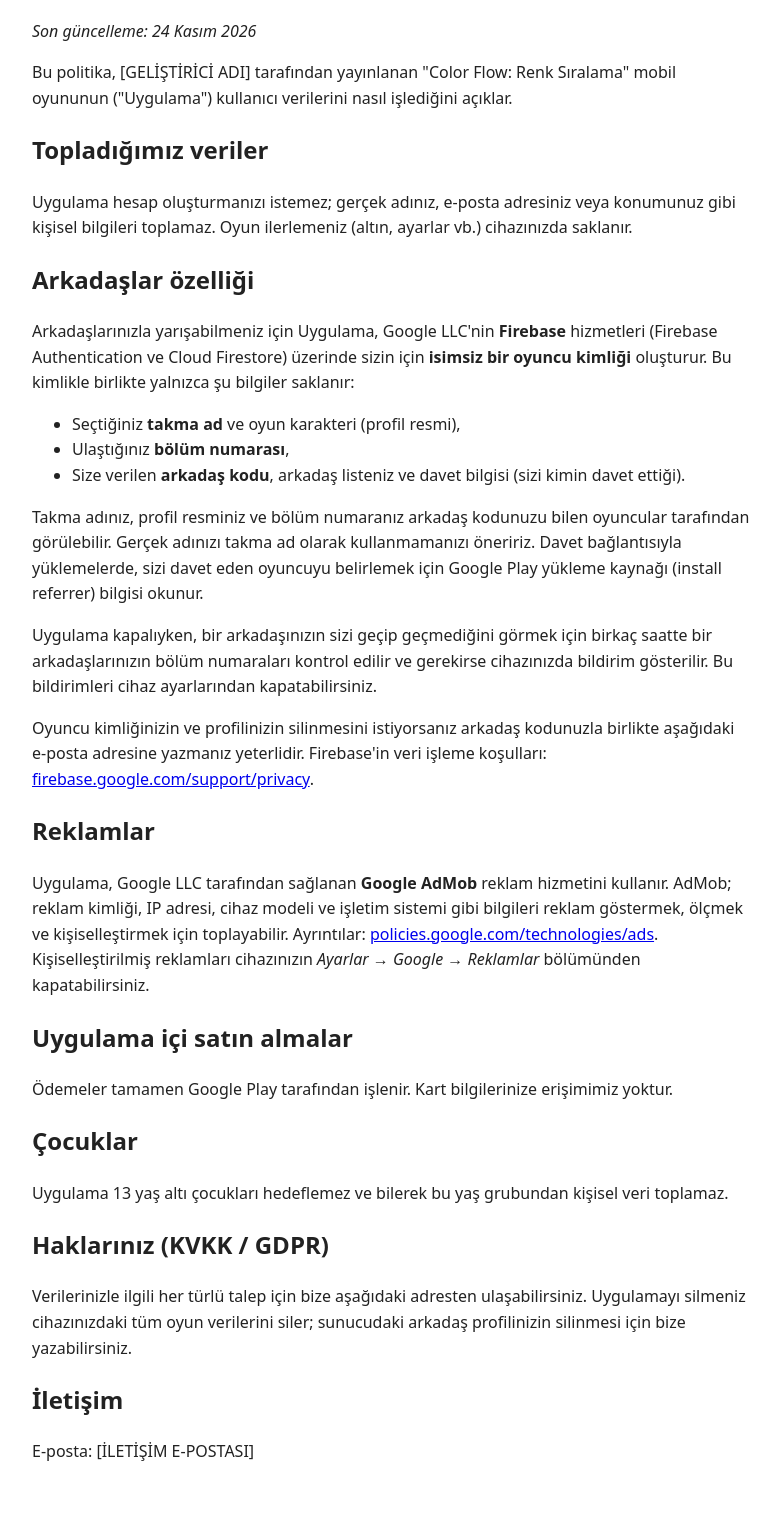
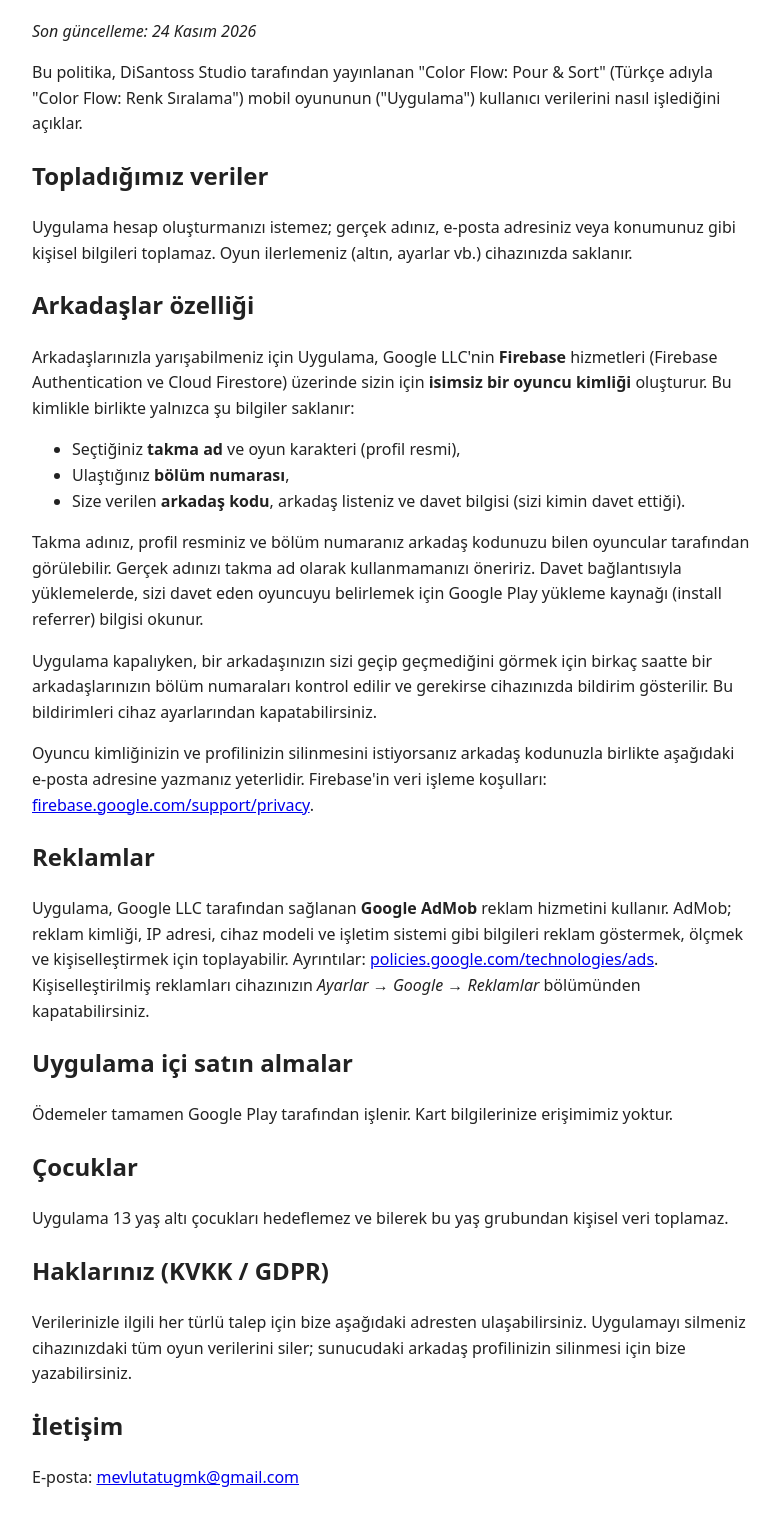
Before and after one commit to didemtemiizkan/didemtemiizkan.github.io, a plain HTML site: page colorflow/gizlilik.html in a window 1280 px wide. Shown: the part 94-1620 px from the top of the page, without its empty margins (248-1028 px from the left). Before the commit the page ends 1599 px from the top, so only its background shows below. Drawn offline with Linux system fonts and the light colour scheme.

Commit message:
Add files via upload

```diff
--- a/colorflow/gizlilik.html
+++ b/colorflow/gizlilik.html
@@ -5,7 +5,7 @@
 <body>
 <h1>Color Flow: Renk Sıralama – Gizlilik Politikası</h1>
 <p><em>Son güncelleme: 24 Kasım 2026</em></p>
-<p>Bu politika, [GELİŞTİRİCİ ADI] tarafından yayınlanan "Color Flow: Renk Sıralama" mobil oyununun ("Uygulama") kullanıcı verilerini nasıl işlediğini açıklar.</p>
+<p>Bu politika, DiSantoss Studio tarafından yayınlanan "Color Flow: Pour &amp; Sort" (Türkçe adıyla "Color Flow: Renk Sıralama") mobil oyununun ("Uygulama") kullanıcı verilerini nasıl işlediğini açıklar.</p>
 
 <h2>Topladığımız veriler</h2>
 <p>Uygulama hesap oluşturmanızı istemez; gerçek adınız, e-posta adresiniz veya konumunuz gibi kişisel bilgileri toplamaz. Oyun ilerlemeniz (altın, ayarlar vb.) cihazınızda saklanır.</p>
@@ -35,5 +35,5 @@ Kişiselleştirilmiş reklamları cihazınızın <em>Ayarlar → Google → Rekl
 <p>Verilerinizle ilgili her türlü talep için bize aşağıdaki adresten ulaşabilirsiniz. Uygulamayı silmeniz cihazınızdaki tüm oyun verilerini siler; sunucudaki arkadaş profilinizin silinmesi için bize yazabilirsiniz.</p>
 
 <h2>İletişim</h2>
-<p>E-posta: [İLETİŞİM E-POSTASI]</p>
+<p>E-posta: <a href="mailto:mevlutatugmk@gmail.com">mevlutatugmk@gmail.com</a></p>
 </body></html>
```
